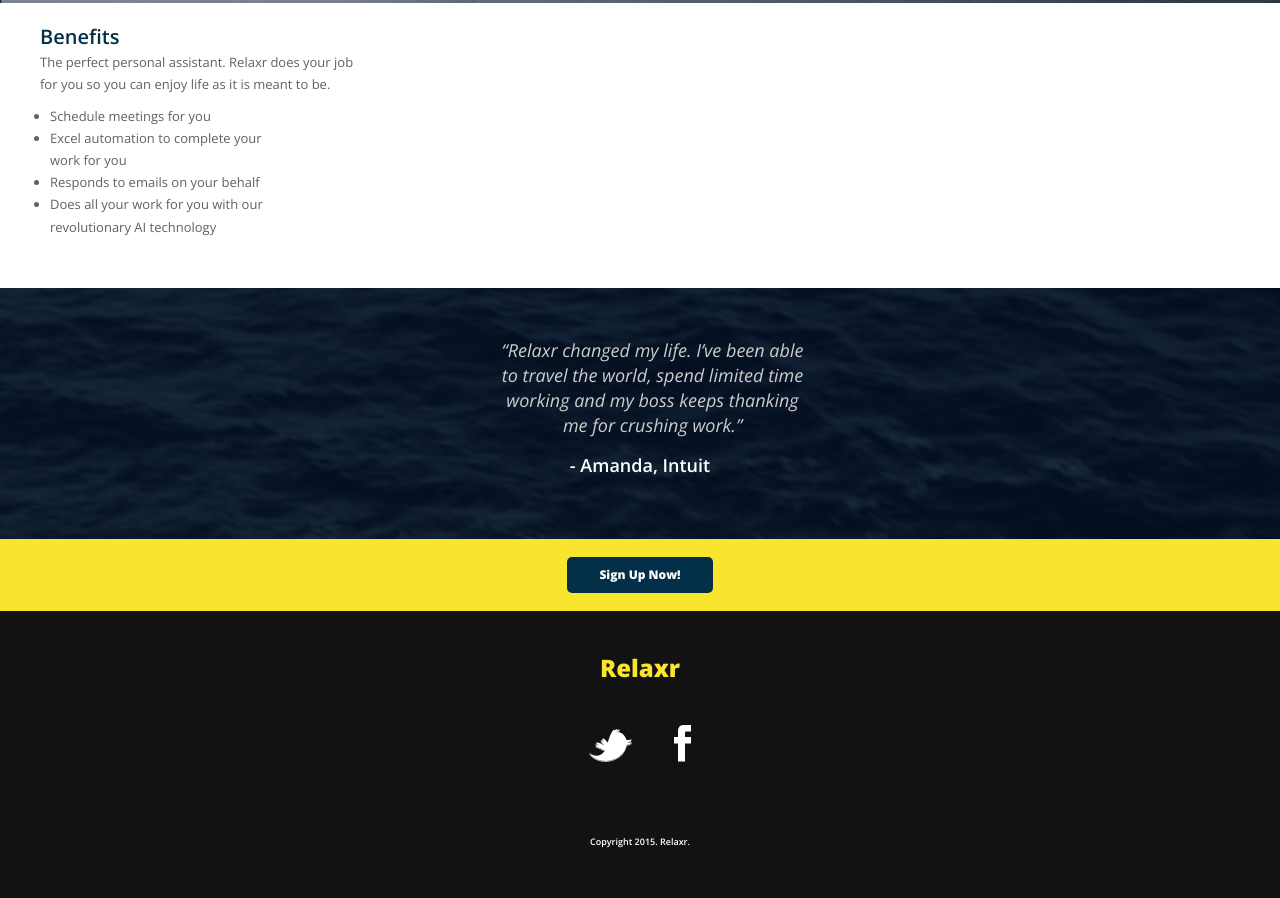
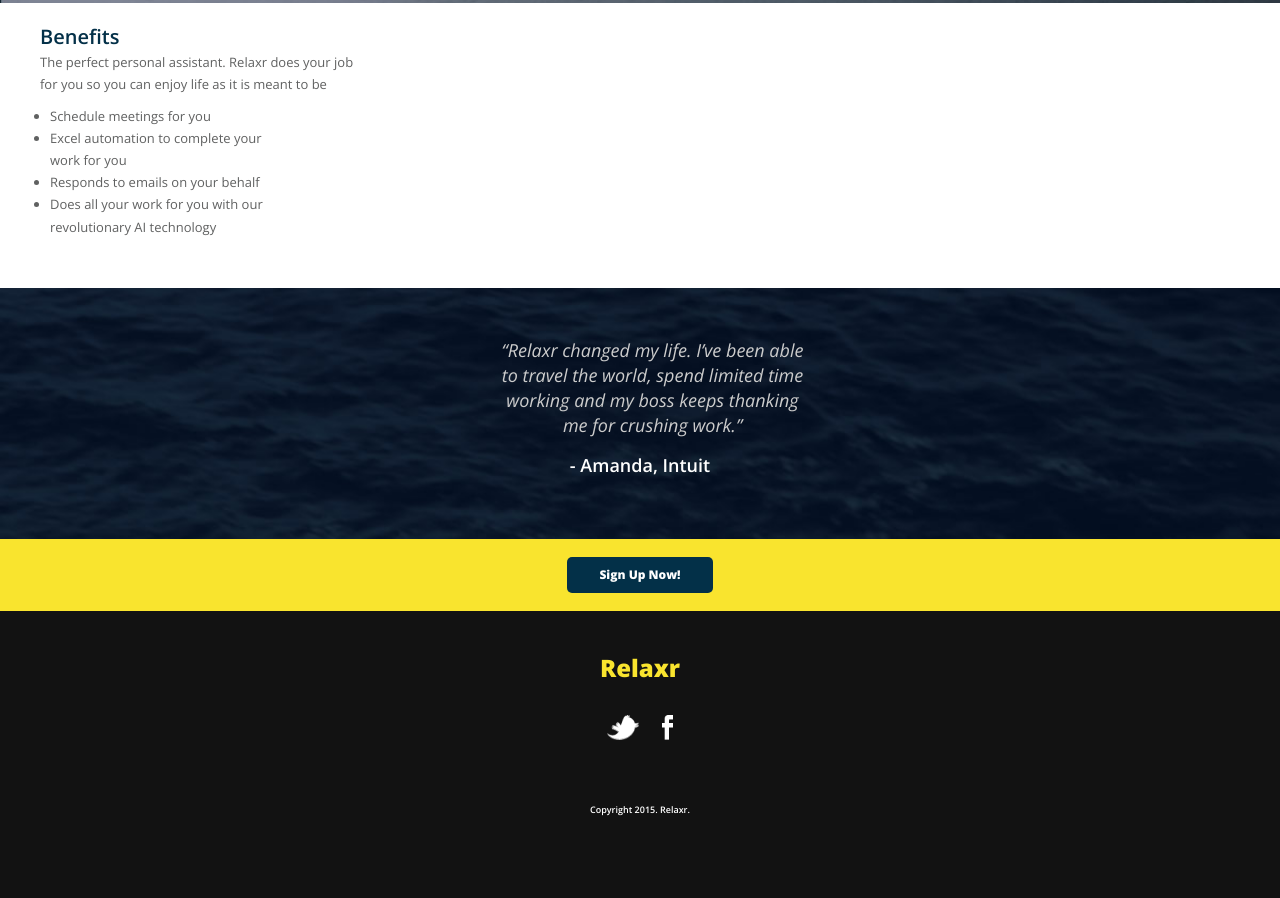
Before and after one commit to jbyyny/Assignment-2, a plain HTML site: page index.html in a window 1280 px wide. Shown: the part 438-1336 px from the top of the page. After the commit the page ends 1304 px from the top, so only its background shows below. Drawn offline with nearby package versions, Linux system fonts and the light colour scheme.

Commit message:
more changes
1 more thing to fix

```diff
--- a/css/style.css
+++ b/css/style.css
@@ -54,8 +54,12 @@ Developer @GA in NYC
 }*/
 
 body {
-     font-family: 'Open Sans', sans-serif;
+      font-family: 'Open Sans', sans-serif;
       line-height: 1.4;
+      /* background-color: magenta; -- HAVE QUESTION ABOUT THIS STRIP AT BOTTOM*/
+      background-color: #121212;
+      margin: 0;
+      padding: 0;
 }
 
 
@@ -64,15 +68,15 @@ body {
 /*******************************************/
 
 /* Center the container */
-.container {
+#container {
   width: 100%;
-  margin: auto;
-  height: 500px;
-}
+  margin: 0 auto;
+  background-color: white;
+ }
 
 header {
   background: url(../images/header_bg.jpg) no-repeat center top rgb(134,141,157);
-    background-size: cover;
+  background-size: cover;
 }
 
 .benefits {
@@ -183,7 +187,7 @@ footer {
   border: none;
   padding: 10px;
   background: url(../images/testimonial_bg.jpg) no-repeat center top rgb(134,141,157);
-      background-size: cover;
+  background-size: cover;
 }
 
 .perfect {
@@ -196,12 +200,10 @@ footer {
   width: 370px;
 }
 
-
 .bullets  {
   padding-left: 50px;
   padding-bottom: 50px;
   font-size: 13px;
-  font-weight: 300;
   color: #606161;
 }
 
@@ -222,7 +224,6 @@ li {
   padding-top: 10px;
   padding-bottom: 180px;
   text-align: center;
-
 }
 
 .get-button {
@@ -240,15 +241,13 @@ li {
   cursor: pointer;
 }
 
-.twitter {
-  margin: auto;
-  border: none;
-  padding: 20px;
+.social {
+  margin: 0 auto;
 }
 
-.facebook {
-  margin: auto;
-  padding: 20px;
+.social-icon {
+  height: 25px;
+  margin: 10px;
 }
 
 .copyright {
--- a/index.html
+++ b/index.html
@@ -10,7 +10,7 @@
 		<link rel="stylesheet" href="css/normalize.css">
 		<link rel="stylesheet" href="css/style.css">
 		<link rel="icon" type="img/png" href="images/favicon.ico" />
-		<link href="https://fonts.googleapis.com/css?family=Open+Sans:300i,400,400i,600,700,800" rel="stylesheet">
+		<link href="https://fonts.googleapis.com/css?family=Open+Sans: 300,300i,400,400i,600,700,800" rel="stylesheet">
 	</head>
 
 	<!--THIS IS THE BODY AREA -->
@@ -28,7 +28,8 @@
 			<!--THIS IS THE BENEFITS AREA -->
 			<section class="benefits">
 				<h2>Benefits</h2>
-				<div class="perfect">The perfect personal assistant. Relaxr does your job for you so you can enjoy life as it is meant to be.</div>
+				<div class="perfect">The perfect personal assistant. Relaxr does your job for you so you can enjoy life as it is meant to be
+				</div>
 					<div class="bullets">
 						<ul>
 							<li>Schedule meetings for you</li>
@@ -37,7 +38,6 @@
 							<li>Does all your work for you with our revolutionary AI technology</li>
 						</ul>
 					</div>
-				</div>
 			</section>
 
 			<!--THIS IS THE TESTIMONIAL AREA -->
@@ -52,8 +52,10 @@
 			<!--THIS IS THE FOOTER AREA -->
 			<footer>
 				<h3>Relaxr</h3>
-				<img class="twitter" src="images/twitter.png">
-				<img class="facebook" src="images/facebook.png">
+				<div class="social">
+					<img class="social-icon twitter" src="images/twitter.png"/>
+					<img class="social-icon facebook" src="images/facebook.png"/>
+				</div>
 				<p class="copyright">Copyright 2015. Relaxr.</p>
 			</footer>
 		</div><!-- #container -->
```
